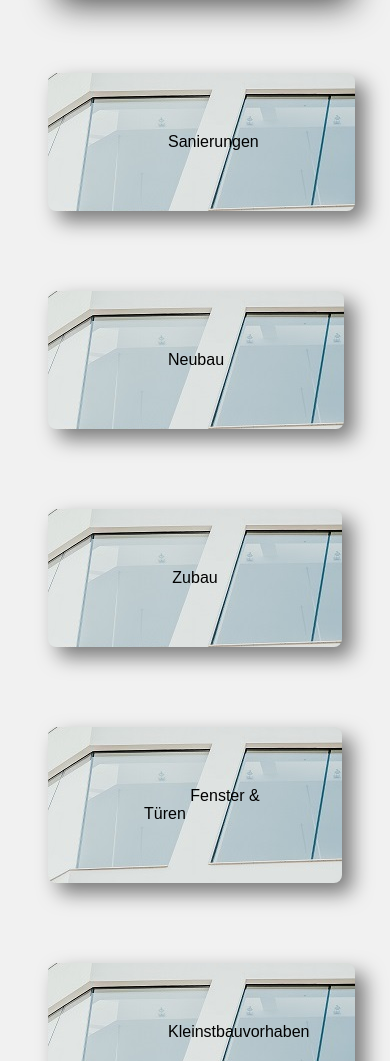
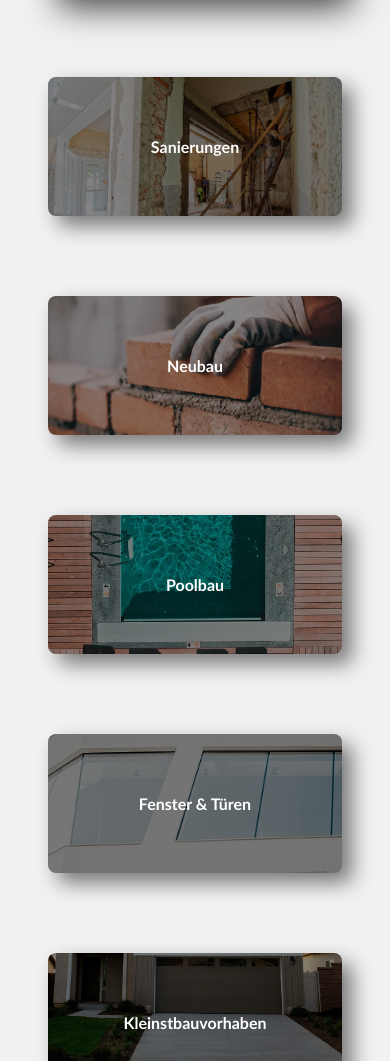
Before and after one commit to jjozic/dominko-bau, a plain HTML site: page index.html in a window 390 px wide. Shown: the part 204-1265 px from the top of the page. Drawn offline with Linux system fonts and the light colour scheme.

Commit message:
Designed columns
- added images to the columns
- properly aligend them on the page
- made sure its properly responsive

```diff
--- a/index.html
+++ b/index.html
@@ -8,26 +8,14 @@
         </div>
 
         <div class="columns">
-            <div class="sanierungen">
-                <a href="Sanierungen.html">Sanierungen</a>
-            </div>
-            <div class="neubau">
-                <a href="Neubau.html">Neubau</a>
-            </div>
-            <div class="zubau">
-                <a href="Zubau.html">Zubau</a>
-            </div>
-            <div class="fenster">
-                <a href="Fenster.html">Fenster & Türen</a>
-            </div>
-            <div class="kleinstbau">
-                <a href="Kleinstbauvorhaben.html">Kleinstbauvorhaben</a>
-            </div>
-            <div class="leitungsbau">
-                <a href="Leitungsbau.html">Leitungsbau</a>
-            </div>
+            <a href="Sanierungen.html" class="sanierungen">Sanierungen</a>
+            <a href="Neubau.html" class="neubau">Neubau</a>
+            <a href="Poolbau.html" class="poolbau">Poolbau</a>
+            <a href="Fenster.html" class="fenster">Fenster & Türen</a>
+            <a href="Kleinstbauvorhaben.html" class="kleinstbau">Kleinstbauvorhaben</a>
+            <a href="Leitungsbau.html" class="leitungsbau">Leitungsbau</a>
         </div>
 
-        <footer>Dominko Bau & More Gmbh. Website & Design by Julian Jozic</footer>
+        <footer>Dominko Bau & More Gmbh. Website & Design by <a href="https://jjozic.github.io">Julian Jozic</a></footer>
     </body>
 </html>
--- a/style/style.css
+++ b/style/style.css
@@ -1,5 +1,5 @@
 *{
-    font-family: Arial, Helvetica, sans-serif;
+    font-family: 'Gill Sans', 'Gill Sans MT', Calibri, 'Trebuchet MS', sans-serif;
 }
 
 html{
@@ -21,31 +21,33 @@ h1{
 }
 
 .columns{
+    max-width: 1500px;
+    margin: auto;
     display: flex;
-    justify-content: space-around;
+    justify-content: center;
     flex-wrap: wrap;
 }
 
-.columns > div{
+.columns > a{
     margin: 40px;
     padding: 60px;
     border-radius: 0.5em;
-    background-color: lightgray;
-    background-image: url(../img/fenster.jpg);
+    background-color: rgb(133, 131, 131);
     width: 50%;
     max-width: 250px;
     text-align: center;
     box-shadow: 10px 10px 20px 0px rgba(0,0,0,0.5);
-}
-
-.columns > div > a{
     text-decoration: none;
-    color: black;
-    padding: 60px;
+    color: rgb(255, 255, 255);
+    font-weight: bold;
+    transition:
+        transform 250ms cubic-bezier(.5, 0, .5, 1),
+        opacity 250ms linear;
 }
 
 a:hover{
     text-decoration: underline;
+    transform: scale(1.1);
 }
 
 footer{
@@ -55,3 +57,42 @@ footer{
     text-align: center;
     width: auto;
 }
+
+
+/*backgrounds for columns*/
+.neubau{
+    background-image: url(../img/neubau.jpg);
+    background-size: cover;
+    background-blend-mode: multiply;
+}
+
+.poolbau{
+    background-image: url(../img/poolbau.jpg);
+    background-size: cover;
+    background-blend-mode: multiply;
+}
+
+.fenster{
+    background-image: url(../img/fenster.jpg);
+    background-size: cover;
+    background-blend-mode: multiply;
+}
+
+.sanierungen{
+    background-image: url(../img/sanierung.jpg);
+    background-size: cover;
+    background-blend-mode: multiply;
+}
+
+.kleinstbau{
+    background-image: url(../img/kleinstbau.jpg);
+    background-size: cover;
+    background-blend-mode: multiply;
+}
+
+
+.leitungsbau{
+    background-image: url(../img/leitungsbau.jpg    );
+    background-size: cover;
+    background-blend-mode: multiply;
+}
```
Also changed, not shown: img/kleinstbau.jpg (added), img/leitungsbau.jpg (added), img/neubau.jpg (added), img/poolbau.jpg (added), img/sanierung.jpg (added).
